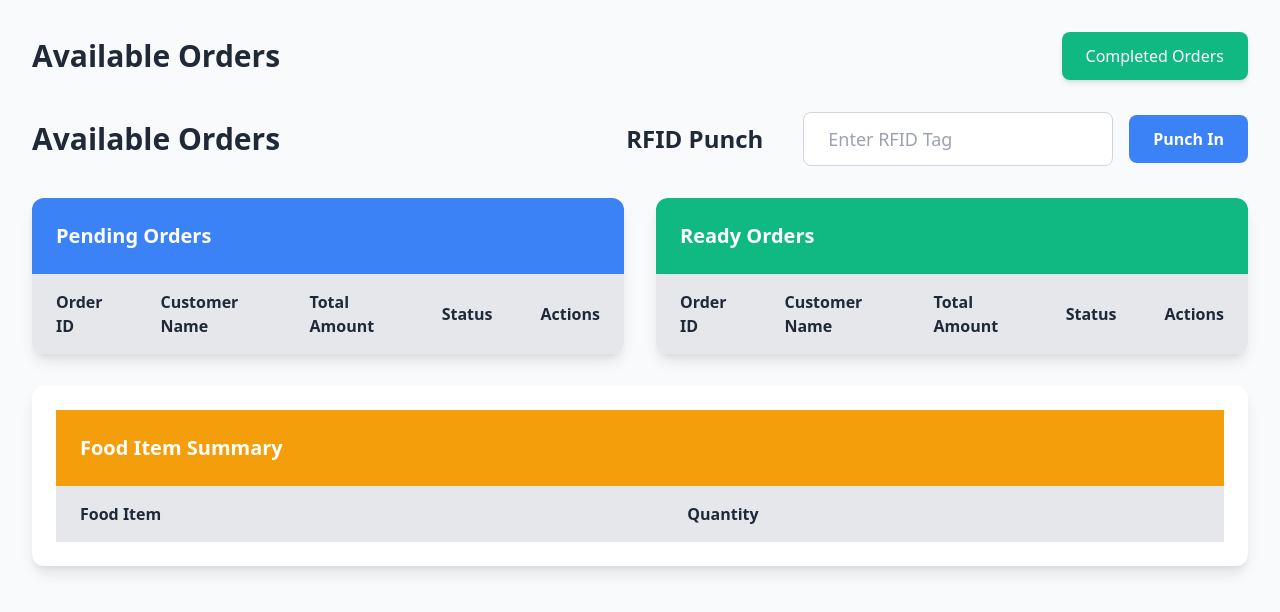
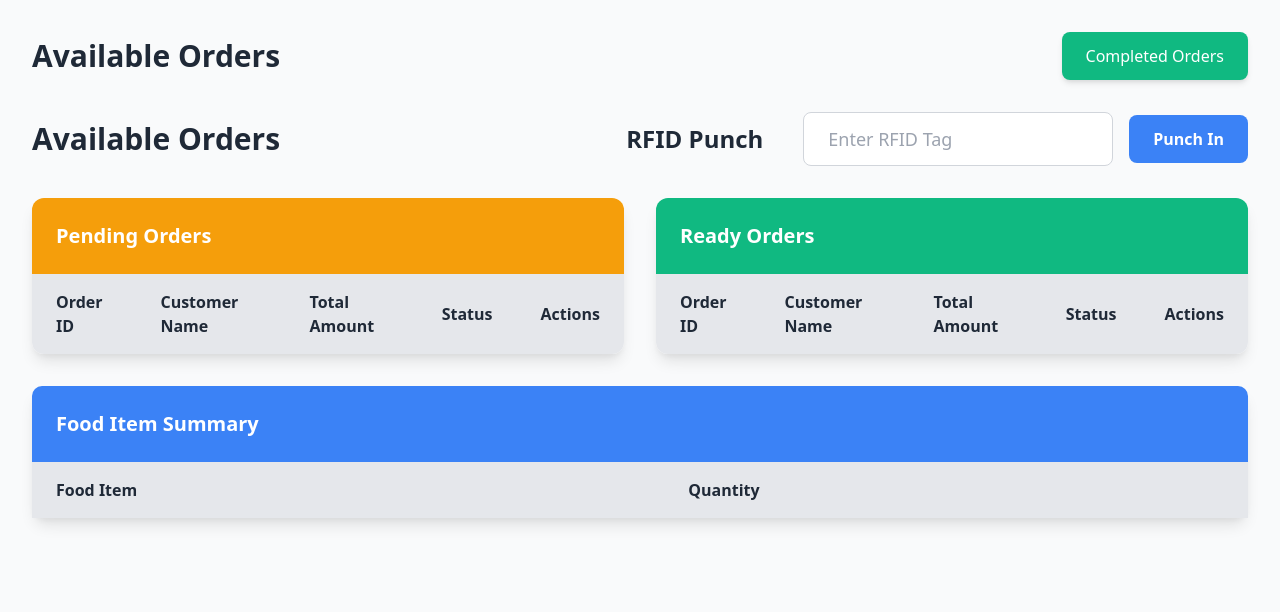
Before and after one commit to sivakaneshh/COS, a Django app: page /punch in a window 1280 px wide. Shown: the top 612 px of the page. Run offline with Django 4.2, Linux system fonts and the light colour scheme; the visitor is signed in with stand-in values (Sample User, id 1); data comes from the database, SQL or seed files in the repository; data that the repository does not hold is empty; parts of the project's set-up code (start-up, migrations or seed data) failed here and were passed over.

Commit message:
mundinjuthu :)

```diff
--- a/order/templates/order/list_orders.html
+++ b/order/templates/order/list_orders.html
@@ -8,6 +8,9 @@
     <title>Order Management</title>
     <link href="https://cdnjs.cloudflare.com/ajax/libs/tailwindcss/2.2.19/tailwind.min.css" rel="stylesheet">
     <style>
+        .change-border{
+            border-radius: 10px 10px 0 0;
+        }
         /* Custom styling for mobile view */
         @media (max-width: 640px) {
             .order-grid {
@@ -54,7 +57,7 @@
         <div class="grid grid-cols-1 md:grid-cols-2 gap-8">
             <!-- Pending Orders -->
             <div class="bg-white rounded-xl shadow-lg overflow-hidden">
-                <h3 class="text-xl font-semibold bg-blue-500 text-white p-6">Pending Orders</h3>
+                <h3 class="text-xl font-semibold bg-yellow-500 text-white p-6">Pending Orders</h3>
                 <div class="overflow-x-auto">
                     <table class="w-full text-gray-800">
                         <thead class="bg-gray-200">
@@ -152,8 +155,8 @@
         </div>
 
         <!-- Food Item Summary Section -->
-        <div class="bg-white rounded-xl shadow-lg p-6 mt-8">
-            <h3 class="text-xl font-semibold bg-yellow-500 text-white p-6">Food Item Summary</h3>
+        <div class="bg-white rounded-xl shadow-lg mt-8">
+            <h3 class="text-xl font-semibold bg-blue-500 text-white p-6 change-border">Food Item Summary</h3>
             <div class="overflow-x-auto">
                 <table class="w-full text-gray-800">
                     <thead class="bg-gray-200">
```
